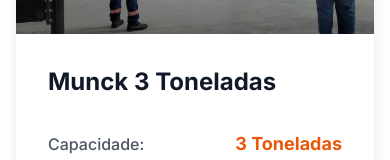
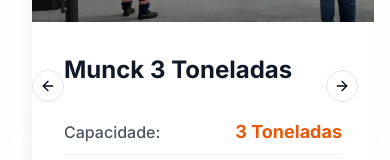
Before and after one commit to sdiksoft/munck-moderno-visual, a React (Vite) app: page / in a window 390 px wide. Shown: the part 5576-5736 px from the top of the page. Built offline with nearby package versions, Linux system fonts and the light colour scheme; grey boxes are pictures that could not be loaded.

Commit message:
Implementar carrossel em equipamentos
Criar um carrossel no componente de equipamentos para exibir informações e imagens.

```diff
--- a/src/components/EquipmentSection.tsx
+++ b/src/components/EquipmentSection.tsx
@@ -1,6 +1,7 @@
 
 import { Card, CardContent } from '@/components/ui/card';
 import { Button } from '@/components/ui/button';
+import { Carousel, CarouselContent, CarouselItem, CarouselNext, CarouselPrevious } from '@/components/ui/carousel';
 import { ArrowRight } from 'lucide-react';
 
 const EquipmentSection = () => {
@@ -75,9 +76,19 @@ const EquipmentSection = () => {
           </p>
         </header>
 
-        <div className="grid md:grid-cols-2 lg:grid-cols-3 gap-8" role="list">
+        <Carousel
+          opts={{
+            align: "start",
+            loop: true,
+          }}
+          className="w-full"
+          role="region"
+          aria-label="Carrossel de equipamentos"
+        >
+          <CarouselContent className="ml-0">
             {equipment.map((item, index) => (
-            <article key={index} className="group overflow-hidden border-0 shadow-lg hover:shadow-2xl transition-all duration-500 bg-white/90 backdrop-blur-sm hover:scale-105 relative focus-within:ring-2 focus-within:ring-orange-500 focus-within:ring-offset-2 rounded-lg" role="listitem">
+              <CarouselItem key={index} className="pl-4 md:basis-1/2 lg:basis-1/3">
+                <article className="group overflow-hidden border-0 shadow-lg hover:shadow-2xl transition-all duration-500 bg-white/90 backdrop-blur-sm hover:scale-105 relative focus-within:ring-2 focus-within:ring-orange-500 focus-within:ring-offset-2 rounded-lg h-full">
                   {/* Card gradient overlay */}
                   <div className={`absolute inset-0 bg-gradient-to-br ${item.gradient} opacity-0 group-hover:opacity-100 transition-opacity duration-500`} aria-hidden="true"></div>
 
@@ -119,8 +130,12 @@ const EquipmentSection = () => {
                     </CardContent>
                   </Card>
                 </article>
+              </CarouselItem>
             ))}
-        </div>
+          </CarouselContent>
+          <CarouselPrevious className="left-4" aria-label="Equipamento anterior" />
+          <CarouselNext className="right-4" aria-label="Próximo equipamento" />
+        </Carousel>
       </div>
     </section>
   );
```
Lines whose indentation alone changed are shown as unchanged.
